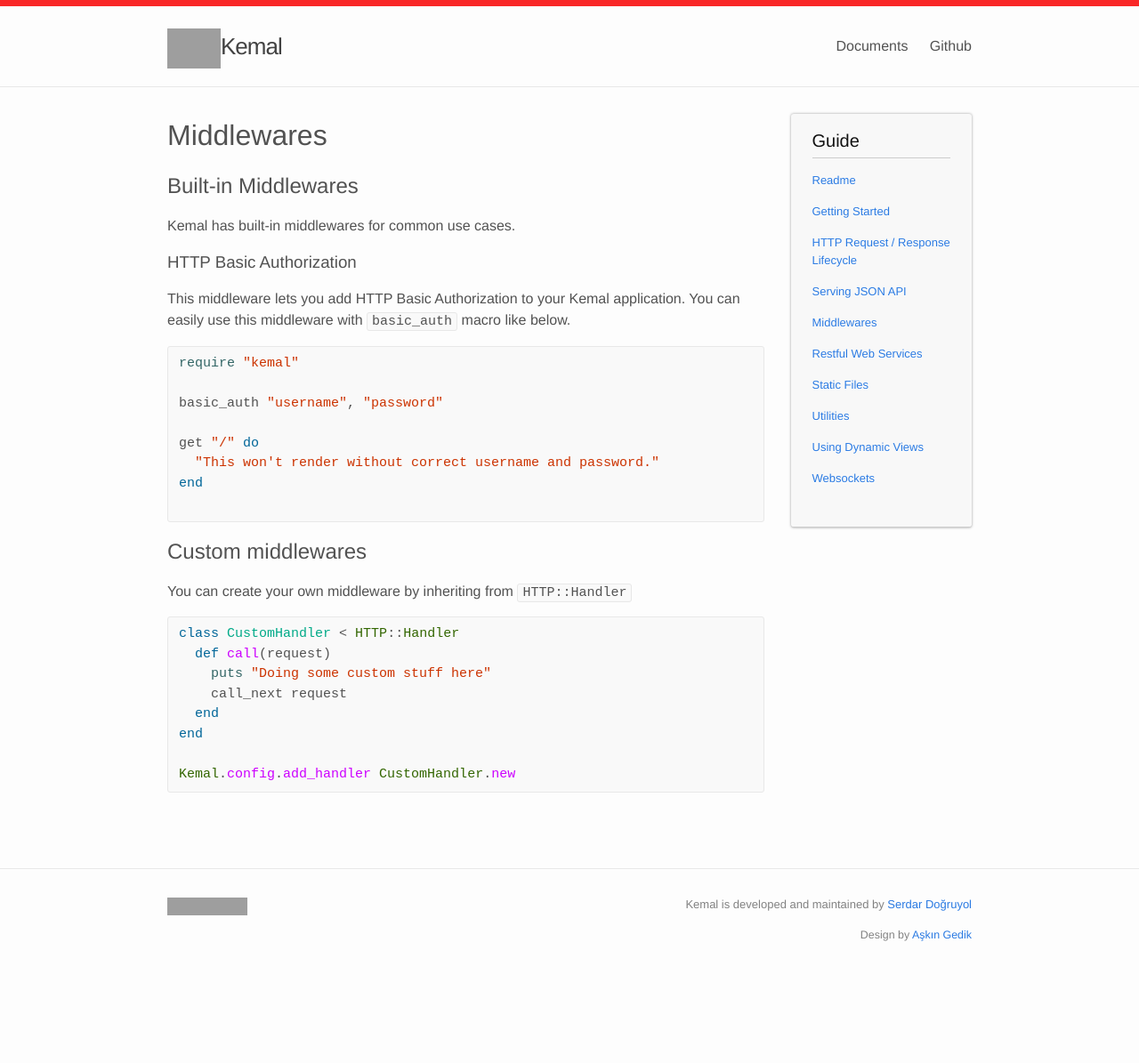
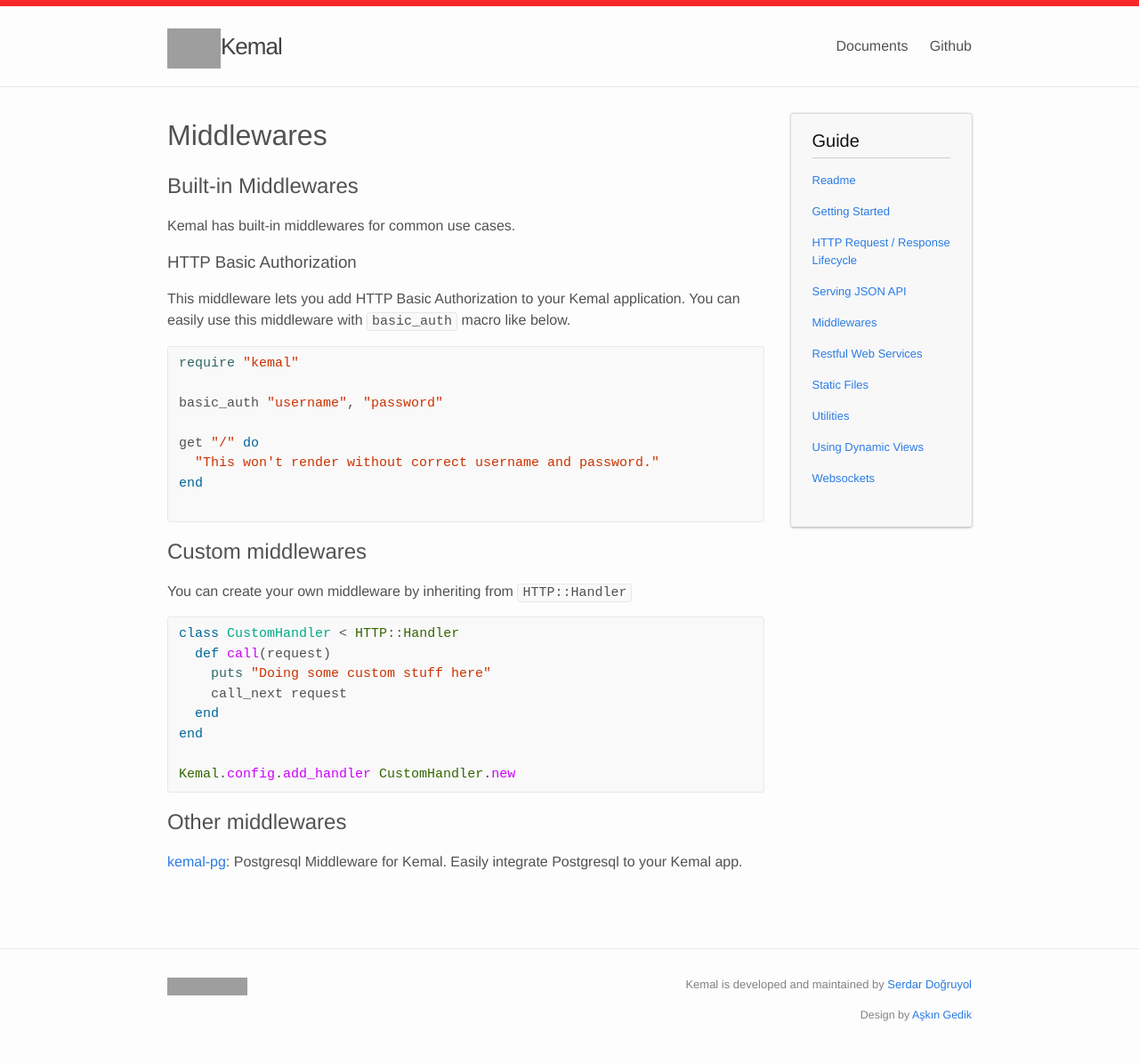
Before and after one commit to kemalcr/kemal, a Jekyll site: the page built from _docs/middlewares.md, in a window 1280 px wide. Shown: the whole page at 89% size. Built offline with Jekyll 4.4.1, drawn with Linux system fonts in a browser that asks for light colours; Markdown is read by kramdown in place of the engine named in the settings; before the commit the page ends 1105 px from its top, so only the background shows below that; grey boxes are pictures that could not be loaded.

Commit message:
Updated middleware

````diff
--- a/_docs/middlewares.md
+++ b/_docs/middlewares.md
@@ -37,3 +37,7 @@ end
 
 Kemal.config.add_handler CustomHandler.new
 ```
+
+## Other middlewares
+
+[kemal-pg](https://github.com/sdogruyol/kemal-pg): Postgresql Middleware for Kemal. Easily integrate Postgresql to your Kemal app.
````
